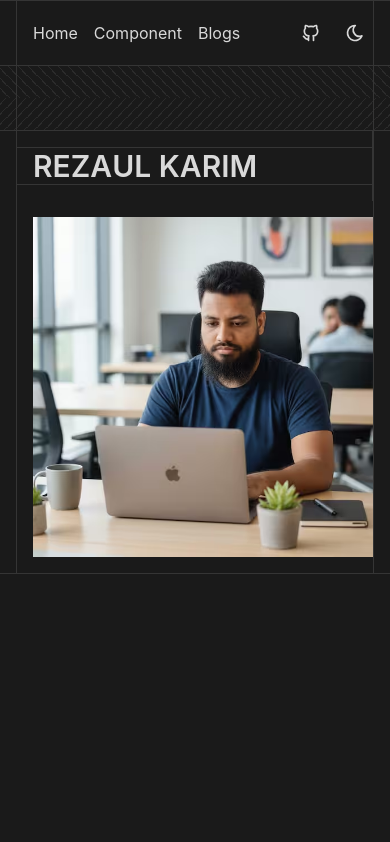
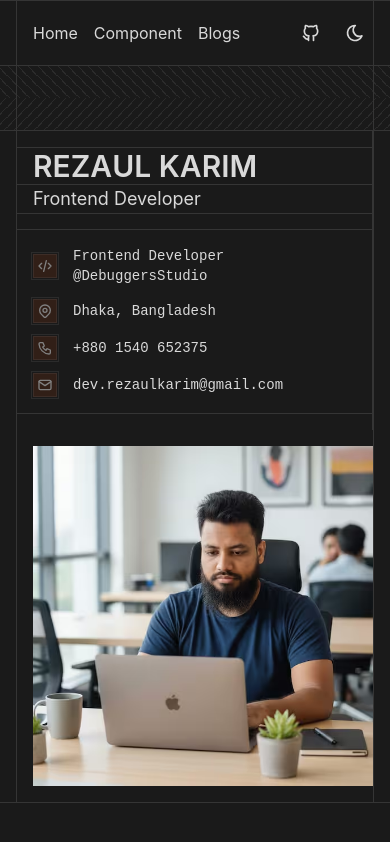
Before and after one commit to devRezaulKarim/portfolio, a Next.js app: page / in a window 390 px wide. Shown: the top 842 px of the page. Built offline with nearby package versions, Linux system fonts and the light colour scheme.

Commit message:
feat(hero): add profile info section with reusable items
- introduce ProfileItem components for icon/text rows
- display role, location, phone, and email in hero
- structure profile details with consistent styling

```diff
--- /dev/null
+++ b/src/components/common/ProfileItem.tsx
@@ -0,0 +1,51 @@
+import { cn } from "@/lib/utils";
+
+export function ProfileItem({
+  className,
+  ...props
+}: React.ComponentProps<"div">) {
+  return (
+    <div
+      className={cn("flex items-center gap-4 font-mono text-sm", className)}
+      {...props}
+    />
+  );
+}
+
+export function ProfileItemIcon({
+  className,
+  ...props
+}: React.ComponentProps<"div">) {
+  return (
+    <div
+      className={cn(
+        "border-muted-foreground/15 dark:ring-edge ring-border ring-offset-background flex size-6 shrink-0 items-center justify-center border bg-[#ff5200]/20 ring-1 ring-offset-1 dark:bg-[#ff5200]/10",
+        "[&_svg]:text-muted-foreground [&_svg]:pointer-events-none [&_svg:not([class*='size-'])]:size-4",
+        className,
+      )}
+      aria-hidden="true"
+      {...props}
+    />
+  );
+}
+
+export function ProfileItemContent({
+  className,
+  ...props
+}: React.ComponentProps<"p">) {
+  return <p className={cn("text-balance", className)} {...props} />;
+}
+
+export function ProfileItemLink({
+  className,
+  ...props
+}: React.ComponentProps<"a">) {
+  return (
+    <a
+      className={cn("underline-offset-4 hover:underline", className)}
+      target="_blank"
+      rel="noopener noreferrer"
+      {...props}
+    />
+  );
+}
--- a/src/components/header/Hero.tsx
+++ b/src/components/header/Hero.tsx
@@ -2,6 +2,13 @@ import { motion, type MotionValue } from "motion/react";
 
 import Container from "../wrappers/Container";
 import { RefObject } from "react";
+import { IconCode, IconMail, IconMapPin, IconPhone } from "@tabler/icons-react";
+import {
+  ProfileItem,
+  ProfileItemContent,
+  ProfileItemIcon,
+  ProfileItemLink,
+} from "../common/ProfileItem";
 
 export const Hero = ({
   heroRef,
@@ -40,6 +47,63 @@ export const Hero = ({
                 </span>
               ))}
             </h1>
+            <h2 className="border-b px-4 text-lg">Frontend Developer</h2>
+            <div className="h-4 border-b" />
+            <div className="space-y-3.25 border-b px-4 py-4">
+              <ProfileItem>
+                <ProfileItemIcon>
+                  <IconCode />
+                </ProfileItemIcon>
+                <ProfileItemContent>
+                  <span>Frontend Developer</span>{" "}
+                  <ProfileItemLink
+                    href="https://debuggersstudio.com/"
+                    aria-label="Debuggers Studio"
+                  >
+                    @DebuggersStudio
+                  </ProfileItemLink>
+                </ProfileItemContent>
+              </ProfileItem>{" "}
+              <ProfileItem>
+                <ProfileItemIcon>
+                  <IconMapPin />
+                </ProfileItemIcon>
+                <ProfileItemContent>
+                  <ProfileItemLink
+                    href="https://maps.app.goo.gl/MAL6pasSuRThWimn7"
+                    aria-label="Dhaka, Bangladesh"
+                  >
+                    Dhaka, Bangladesh
+                  </ProfileItemLink>
+                </ProfileItemContent>
+              </ProfileItem>
+              <ProfileItem>
+                <ProfileItemIcon>
+                  <IconPhone />
+                </ProfileItemIcon>
+                <ProfileItemContent>
+                  <ProfileItemLink
+                    href="tel:+880 1540 652375"
+                    aria-label="+880 1540 652375"
+                  >
+                    +880 1540 652375
+                  </ProfileItemLink>
+                </ProfileItemContent>
+              </ProfileItem>
+              <ProfileItem>
+                <ProfileItemIcon>
+                  <IconMail />
+                </ProfileItemIcon>
+                <ProfileItemContent>
+                  <ProfileItemLink
+                    href="mailto:dev.rezaulkarim@gmail.com"
+                    aria-label="dev.rezaulkarim@gmail.com"
+                  >
+                    dev.rezaulkarim@gmail.com
+                  </ProfileItemLink>
+                </ProfileItemContent>
+              </ProfileItem>
+            </div>
           </div>
           <div className="flex shrink-0 items-center justify-center p-4">
             <div ref={startRef} className="size-85 sm:size-62.5" />
```
